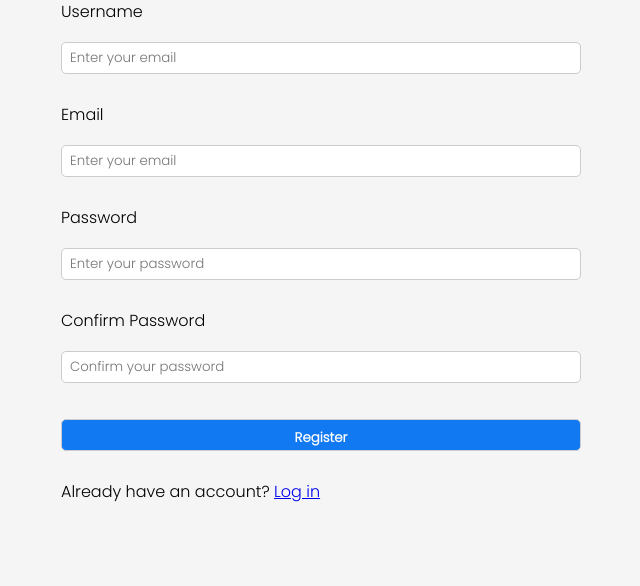
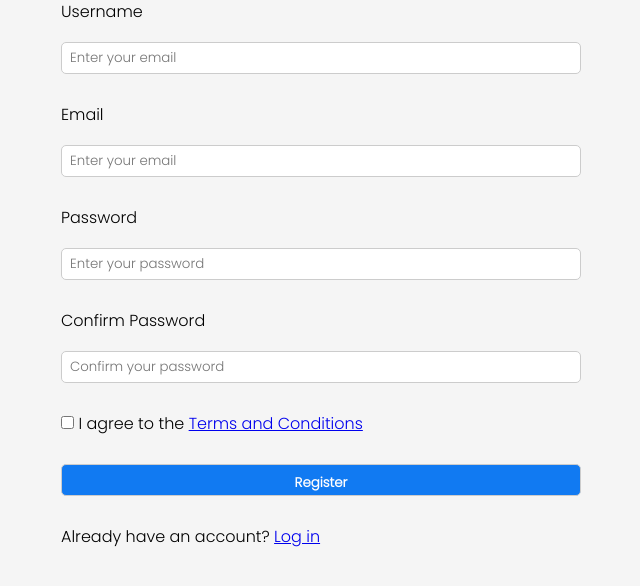
Before and after one commit to vivek09thakur/HIRO, a Django app: page /register/ in a window 1280 px wide. Shown: the part 113-699 px from the top of the page, without its empty margins (319-959 px from the left). Run offline with Django 4.2, Linux system fonts and the light colour scheme; parts of the project's set-up code (start-up, migrations or seed data) failed here and were passed over.

Commit message:
terms and condition checkbox added and set to required

```diff
--- a/webapp/templates/webapp/register.html
+++ b/webapp/templates/webapp/register.html
@@ -48,6 +48,10 @@
             <label for="confirm-password">Confirm Password</label>
             <input type="password" name="confirm-password" placeholder="Confirm your password" required>
         </div>
+        <div class="confirm-terms-and-condition">
+            <input type="checkbox" name="terms-and-condition" required>
+            <label for="terms-and-condition">I agree to the <a href="#">Terms and Conditions</a></label>
+        </div>
         <input type="submit" value="Register">
         <p>Already have an account? <a href="/">Log in</a></p>
     </form>
```
